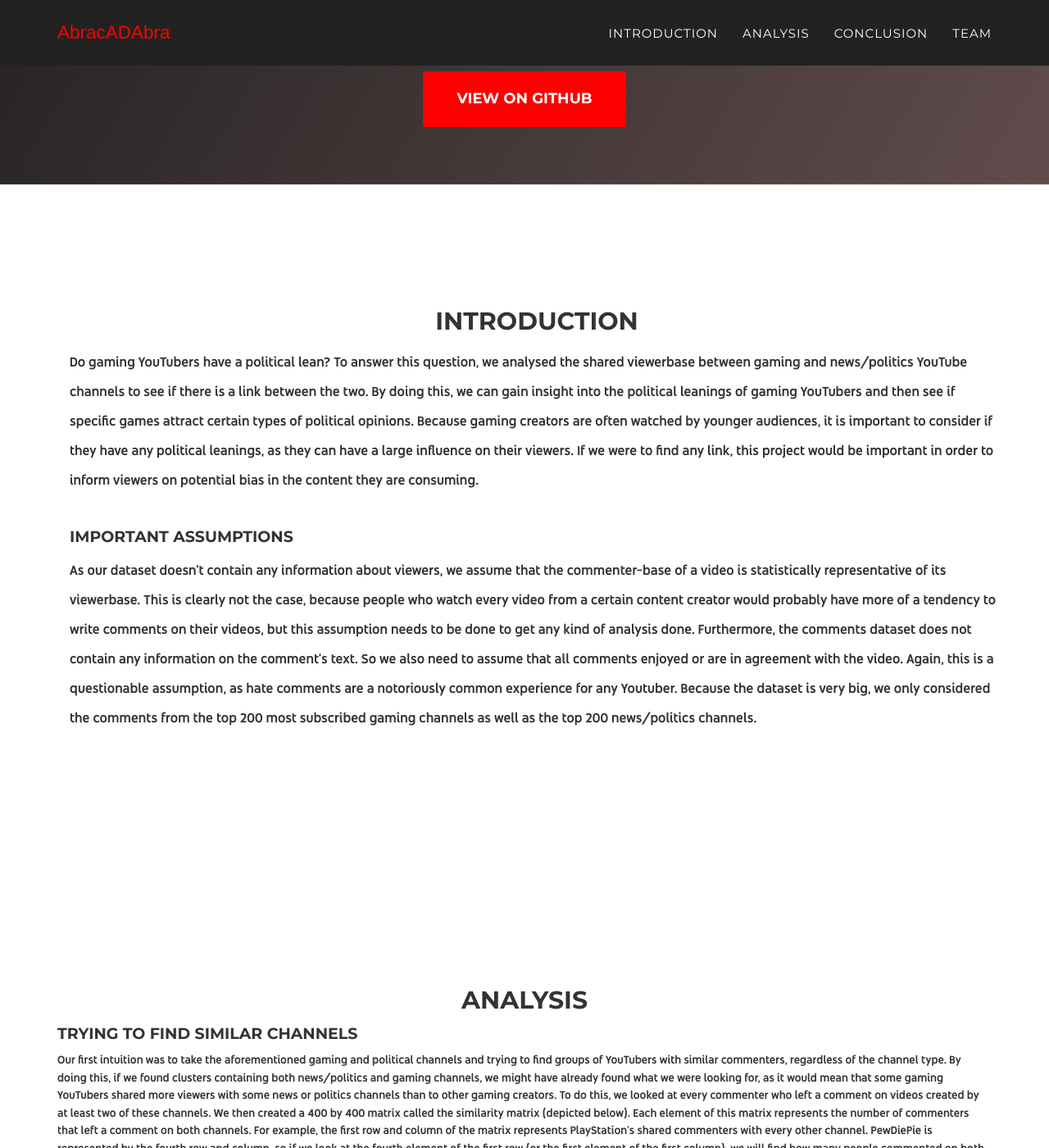
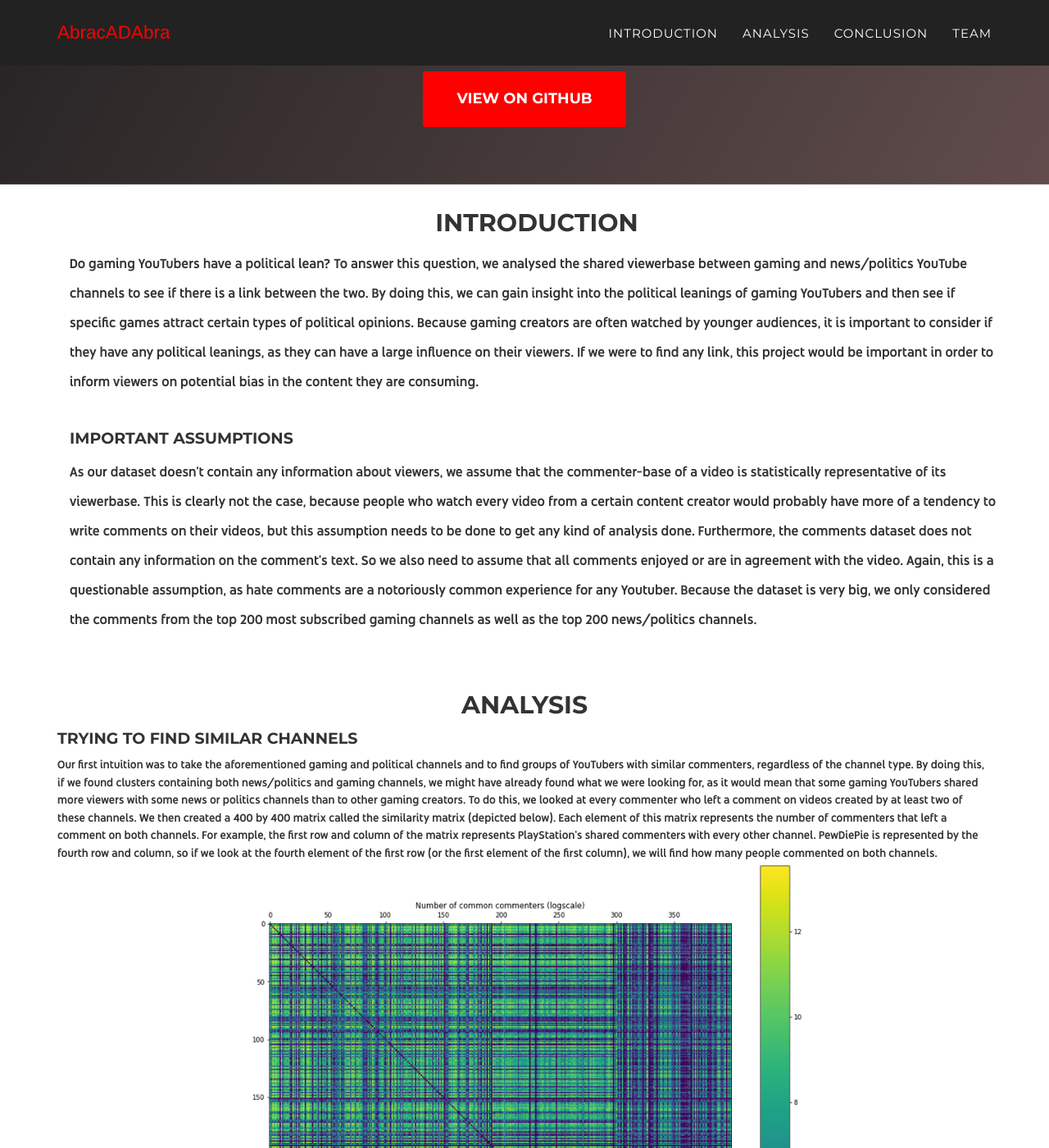
Before and after one commit to epfl-ada/ada-2022-project-abracadabra, a Jekyll site: the page built from website/index.html, in a window 1280 px wide and 1400 px high, scrolled down 397 px. Shown: the whole window at 82% size. Built offline with Jekyll 4.4.1, drawn with Linux system fonts in a browser that asks for light colours; some web fonts are replaced; some of the changed text lies outside the part shown.

Commit message:
Rereading the data story

```diff
--- a/website/_includes/css/agency.css
+++ b/website/_includes/css/agency.css
@@ -352,7 +352,7 @@
 
 @media(min-width:768px) {
     section {
-        padding: 150px 0;
+        padding: 30px 0;
     }
 }
 
--- a/website/_includes/story.md
+++ b/website/_includes/story.md
@@ -38,7 +38,7 @@
 <h4 class="section-heading">Trying to find similar channels</h4>
 
 
-Our first intuition was to take the aforementioned gaming and political channels and trying to find groups of YouTubers with similar commenters, regardless of the channel type. By doing this, if we found clusters containing both news/politics and gaming channels, we might have already found what we were looking for, as it would mean that some gaming YouTubers shared more viewers with some news or politics channels than to other gaming creators.
+Our first intuition was to take the aforementioned gaming and political channels and to find groups of YouTubers with similar commenters, regardless of the channel type. By doing this, if we found clusters containing both news/politics and gaming channels, we might have already found what we were looking for, as it would mean that some gaming YouTubers shared more viewers with some news or politics channels than to other gaming creators.
 
 To do this, we looked at every commenter who left a comment on videos created by at least two of these channels. We then created a 400 by 400 matrix called the similarity matrix (depicted below). Each element of this matrix represents the number of commenters that left a comment on both channels. For example, the first row and column of the matrix represents PlayStation's shared commenters with every other channel. PewDiePie is represented by the fourth row and column, so if we look at the fourth element of the first row (or the first element of the first column), we will find how many people commented on both channels.
 
@@ -70,10 +70,10 @@
 
 Weird, these seem like popular channels, there should at least be some crossover in viewership with some of the other channels. Have we discovered a subscriber-bot scandal ?
 
-No, after searching for these channels on YouTube, we have simple explanations for 4 of these 5 channels :
+After taking a look at these channels on YouTube, we came up to these simple explanations for 4 of these 5 channels :
 
-- Mastersaint, Jonni Valentayn and ABC News (Australia) simply have their comments turned off
-- SOMOY TV is a Bangladeshi television broadcast. This means that their viewers simply might not speak English.
+- Mastersaint, Jonni Valentayn and ABC News (Australia) have their comments turned off
+- SOMOY TV is a Bangladeshi television broadcast, so we assumed their viewers might not speak English and are not the most likely audience to watch and comment on other non-Bangladeshi videos.
 
 British Pathé is more difficult to explain. This channel publishes archives from 1910 to 1984.  Their videos are in English and consistently get comments. Because the subject matter is quite niche, there might just not be any natural crossover in commenters as none of the other channels work with this type of content.
 
@@ -82,8 +82,6 @@
 Using the above normalized similarity matrix, we ran a spectral clustering algorithm which gave us 2 groups of channels. We then made a force-based connection network to visualize our channels, using the similarity between two channels as the weight of their common edge. Finally, we colored the nodes based on the clusters computed by our algorithm.
 
 As you can see below, the network makes two clear groups, which mostly correspond to the computed clusters.
-
-<!--On a réussi à mettre un cluster, mtn je te laisse décider où le placer dans la data story-->
 
 <p align="center">
     <iframe style="width:80%;height:700px;" src="https://alpopesc.github.io/ADA_graph_1_2_cluster/" title="bibi"></iframe>
@@ -124,7 +122,7 @@
     <div align="center" >Fig. 5 - Cluster statistics</div>
 </figure>
 
-As we can see, one cluster is clearly has more news/politics channels, and the other corresponds to gaming YouTubers. This means that overall, people that comment on news/politics videos tend not to comment as much on gaming videos and vice-versa.
+As we can see, one cluster is clearly has more news/politics channels, and the other corresponds to gaming YouTubers. This means that overall, people that comment on news/politics videos tend not to comment as much on gaming videos and vice versa.
 
 ## Classifying the news/politics channels
 
@@ -152,7 +150,6 @@
 <div class="col-lg-12 text-center">
     <h2 class="section-heading">Conclusion</h2>
 </div>
-<!-- Ecrire ici-->
 
 We therefore conclude that, under our questionable assumptions, there is no significant crossover in viewership between gaming YouTubers and news/politics channels. This is probably due to a difference in age demographics, as children and adolescents probably don't care as much about news and politics compared to their favorite video game.
 
```
Also changed, not shown: other parts of website/_includes/story.md (+4 -4 lines), website/_includes/results.html (deleted, +0 -18 lines).
